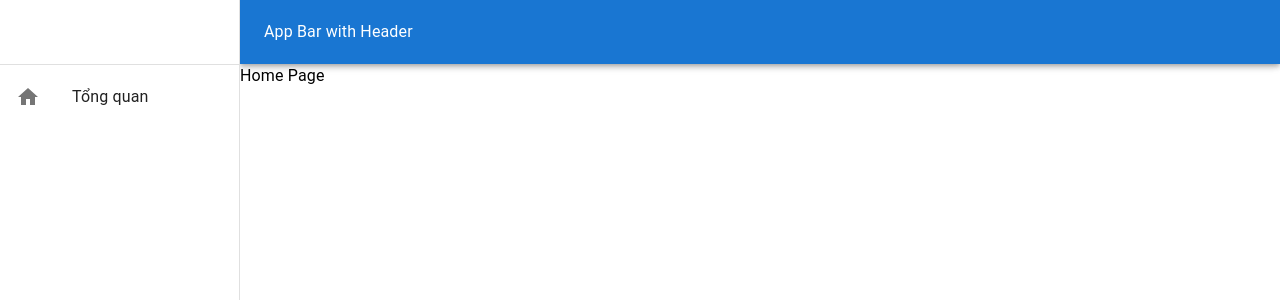
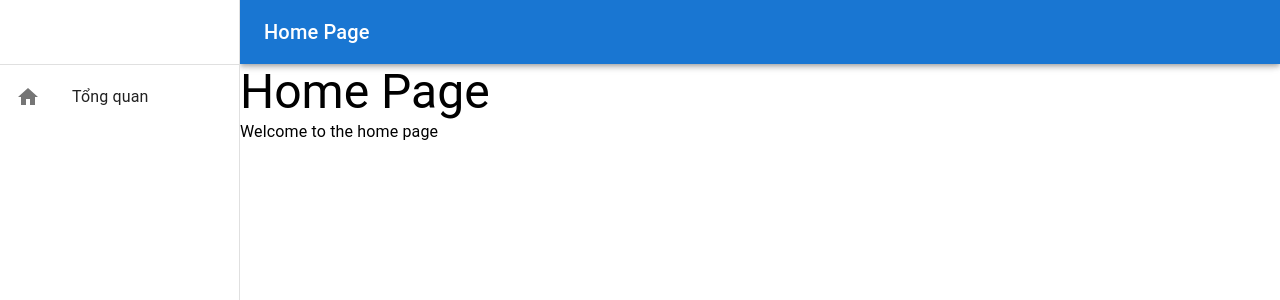
Before and after one commit to huulamthcsyl/InternSapo2024-Frontend, a React (Vite) app: page / in a window 1280 px wide. Shown: the top 300 px of the page. Built offline with nearby package versions, Linux system fonts and the light colour scheme.

Commit message:
Fix layout

```diff
--- a/src/components/appbar/AppBarWithHeader.tsx
+++ /dev/null
@@ -1,14 +0,0 @@
-import { Toolbar, Typography } from '@mui/material'
-import AppBar from '@mui/material/AppBar'
-
-type Props = {}
-
-export default function AppBarWithHeader({}: Props) {
-  return (
-    <AppBar sx={{ width: 'calc(100% - 240px)' }} position="fixed">
-      <Toolbar>
-        <Typography>App Bar with Header</Typography>
-      </Toolbar>
-    </AppBar>
-  )
-}
--- /dev/null
+++ b/src/components/layout/MainAppBar.tsx
@@ -0,0 +1,17 @@
+import React from 'react'
+import AppBar from '@mui/material/AppBar'
+import Toolbar from '@mui/material/Toolbar'
+
+type Props = {
+    children: React.ReactNode | null | undefined
+}
+
+export default function MainAppBar({ children }: Props) {
+  return (
+    <AppBar sx={{ width: 'calc(100% - 240px)' }} position="fixed">
+      <Toolbar>
+        {children}
+      </Toolbar>
+    </AppBar>
+  )
+}
--- /dev/null
+++ b/src/components/layout/MainBox.tsx
@@ -0,0 +1,16 @@
+import React from 'react'
+import { Box } from '@mui/material'
+import Toolbar from '@mui/material/Toolbar'
+
+type Props = {
+  children: React.ReactNode
+}
+
+export default function MainBox({ children }: Props) {
+  return (
+    <Box component="main">
+      <Toolbar />
+      {children}
+    </Box>
+  )
+}
--- a/src/layouts/AdminLayout.tsx
+++ b/src/layouts/AdminLayout.tsx
@@ -1,6 +1,5 @@
 import { Outlet } from "react-router-dom"
-import AppBarWithHeader from "../components/appbar/AppBarWithHeader"
-import { Box, Toolbar } from "@mui/material"
+import { Box } from "@mui/material"
 import AdminDrawer from "../components/drawer/AdminDrawer"
 
 type Props = {}
@@ -9,12 +8,8 @@ export default function AdminLayout({ }: Props) {
   return (
     <Box sx={{ display: 'flex' }}>
       <AdminDrawer />
-      <Box sx={{ flexGrow: 1, bgcolor: 'background.default' }}>
-        <AppBarWithHeader />
-        <Box component="main">
-          <Toolbar />
-          <Outlet />
-        </Box>
+      <Box sx={{ flexGrow: 1 }}>
+        <Outlet />
       </Box>
     </Box>
   )
--- a/src/layouts/HomeLayout.tsx
+++ b/src/layouts/HomeLayout.tsx
@@ -1,7 +1,6 @@
 import { Outlet } from "react-router-dom"
 import HomeDrawer from "../components/drawer/HomeDrawer"
-import AppBarWithHeader from "../components/appbar/AppBarWithHeader"
-import { Box, Toolbar } from "@mui/material"
+import { Box } from "@mui/material"
 
 type Props = {}
 
@@ -9,12 +8,8 @@ export default function HomeLayout({}: Props) {
   return (
     <Box sx={{display: 'flex'}}>
       <HomeDrawer />
-      <Box sx={{ flexGrow: 1, bgcolor: 'background.default'}}>
-        <AppBarWithHeader />
-        <Box component="main">
-          <Toolbar />
-          <Outlet />
-        </Box>
+      <Box sx={{ flexGrow: 1 }}>
+        <Outlet />
       </Box>
     </Box>
   )
--- a/src/pages/home/HomePage.tsx
+++ b/src/pages/home/HomePage.tsx
@@ -1,11 +1,17 @@
 import { Box, Typography } from "@mui/material"
+import HomePageAppBar from "./HomePageAppBar"
+import MainBox from "../../components/layout/MainBox"
 
 type Props = {}
 
 export default function HomePage({}: Props) {
   return (
     <Box>
-      <Typography>Home Page</Typography>
+      <HomePageAppBar />
+      <MainBox>
+        <Typography variant="h3">Home Page</Typography>
+        <Typography variant="body1">Welcome to the home page</Typography>
+      </MainBox>
     </Box>
   )
 }
--- /dev/null
+++ b/src/pages/home/HomePageAppBar.tsx
@@ -0,0 +1,14 @@
+import { Typography, Box } from '@mui/material'
+import MainAppBar from '../../components/layout/MainAppBar'
+
+type Props = {}
+
+export default function HomePageAppBar({}: Props) {
+  return (
+    <MainAppBar>
+      <Box sx={{ display: 'flex' }}>
+        <Typography variant="h6">Home Page</Typography>
+      </Box>
+    </MainAppBar>
+  )
+}
```
